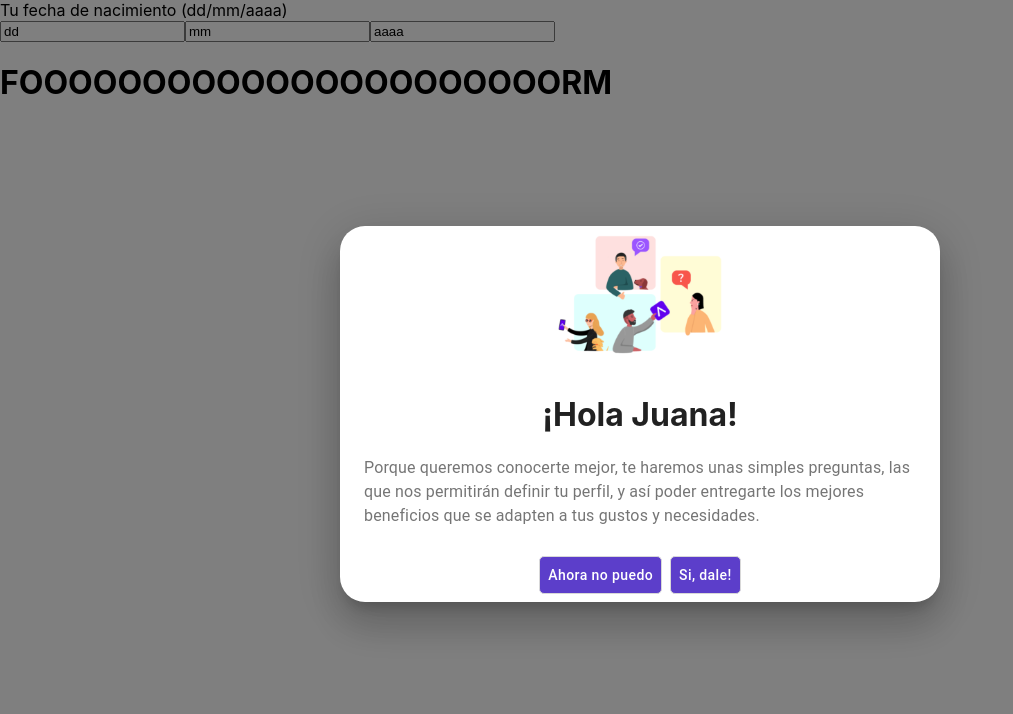
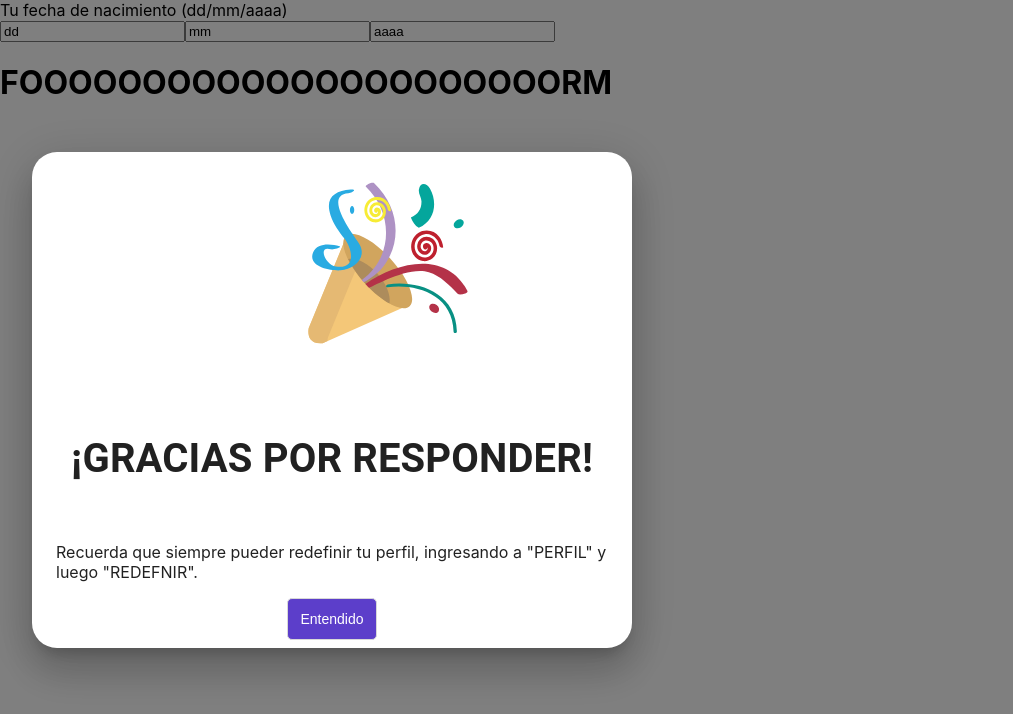
Before and after one commit to victoria-ancalaf/SCL014-Hackathon, a React (Create React App) app: page /formulario in a window 1280 px wide. Shown: the top 714 px of the page, without its empty margins (0-1013 px from the left). Built offline with nearby package versions, Linux system fonts and the light colour scheme.

Commit message:
modal casi lista, faltan medidas

```diff
--- /dev/null
+++ b/src/Components/Form/Styles/ModalThanks.css
@@ -0,0 +1,12 @@
+.dialogClass{
+    display: flex;
+    width: 80%;
+}
+.titleT{
+    text-align: center;
+}
+.imgdiv{
+    align-self: center;
+    width: 5vw;
+    margin: 5%;
+}
--- a/src/Components/Form/modalThanks.jsx
+++ b/src/Components/Form/modalThanks.jsx
@@ -1,38 +1,62 @@
-import React from 'react';
-import { withStyles } from '@material-ui/core/styles';
-import Button from '@material-ui/core/Button';
+import React, { useState } from 'react';
+import './Styles/ModalThanks.css';
+import theme from './Styles/tema';
 import Dialog from '@material-ui/core/Dialog';
 import MuiDialogTitle from '@material-ui/core/DialogTitle';
 import MuiDialogContent from '@material-ui/core/DialogContent';
 import MuiDialogActions from '@material-ui/core/DialogActions';
-import IconButton from '@material-ui/core/IconButton';
-import Typography from '@material-ui/core/Typography';
+import {makeStyles} from '@material-ui/core/styles';
+import { ThemeProvider } from '@material-ui/core/styles';
+import imgthks from '../../Img/entretencion.svg';
+import MuiButton from '@material-ui/core/IconButton';
+import { isWidthDown } from '@material-ui/core';
 
-export const modalThanks = () => {
-    const [open, setOpen] = React.useState(false);
-    const handleClickOpen = () => {
-        setOpen(true);
-      };
+const useStyle = makeStyles({
+  // dialogClass:{
+  //   paddingTop: 15
+  // },
+  dialogBtnsClass:{
+    justifyContent: 'center'
+  },
+  customBtn: {
+    backgroundColor: '#5C3ECA',
+    borderRadius: 5,
+    color: '#FFFFFF',
+    fontSize: 14,
+    textTransform: 'none',
+    borderWidth: 1,
+    borderStyle: 'solid',
+    borderColor: '#D8D8D8'
+  }
+})
+
+const ModalThanks = () => {
+    const [open, setOpen] = useState(true);
       const handleClose = () => {
         setOpen(false);
       };
+      const classes = useStyle()
     return(
-         <div>
-            <Dialog>
-            <MuiDialogTitle id="customized-dialog-title" onClose={handleClose}>
-          ¡GRACIAS POR RESPONDER!
+           <ThemeProvider theme={theme}>
+            <Dialog className='dialogClass'
+      open={open}>
+        <div className='imgdiv'>
+        <img className='imgThnks' alt="celeb" src={imgthks}/>
+        </div>
+            <MuiDialogTitle className='titleT'>
+          <h1>¡GRACIAS POR RESPONDER!</h1>
         </MuiDialogTitle>
         <MuiDialogContent>
             Recuerda que siempre pueder redefinir tu perfil, ingresando a "PERFIL" y luego "REDEFNIR".
         </MuiDialogContent>
-        <MuiDialogActions>
-        <Button onClick={handleClose}>
+        <MuiDialogActions className={classes.dialogBtnsClass}>
+        <MuiButton className={classes.customBtn} onClick={handleClose}>
             Entendido
-        </Button>
+        </MuiButton>
         </MuiDialogActions>
             </Dialog>
-        </div>
+            </ThemeProvider>
       )
 
 }
-export default modalThanks;
+export default ModalThanks;
--- a/src/Pages/FormPage.js
+++ b/src/Pages/FormPage.js
@@ -1,12 +1,14 @@
 import React from 'react';
-import ModalWelcome from '../Components/Form/modalWelcome';
+import ModalThanks from '../Components/Form/ModalThanks';
+// import ModalWelcome from '../Components/Form/modalWelcome';
 
 
 const FormPage = () => {
     return (
         <div>
+             <ModalThanks/>
             <h1>FOOOOOOOOOOOOOOOOOOOOOORM</h1>
-            <ModalWelcome/>
+            {/* <ModalWelcome/> */}
         </div>
     )
 }
```
Also changed, not shown: 1 other file (tests, documents, lock files or other folders).
